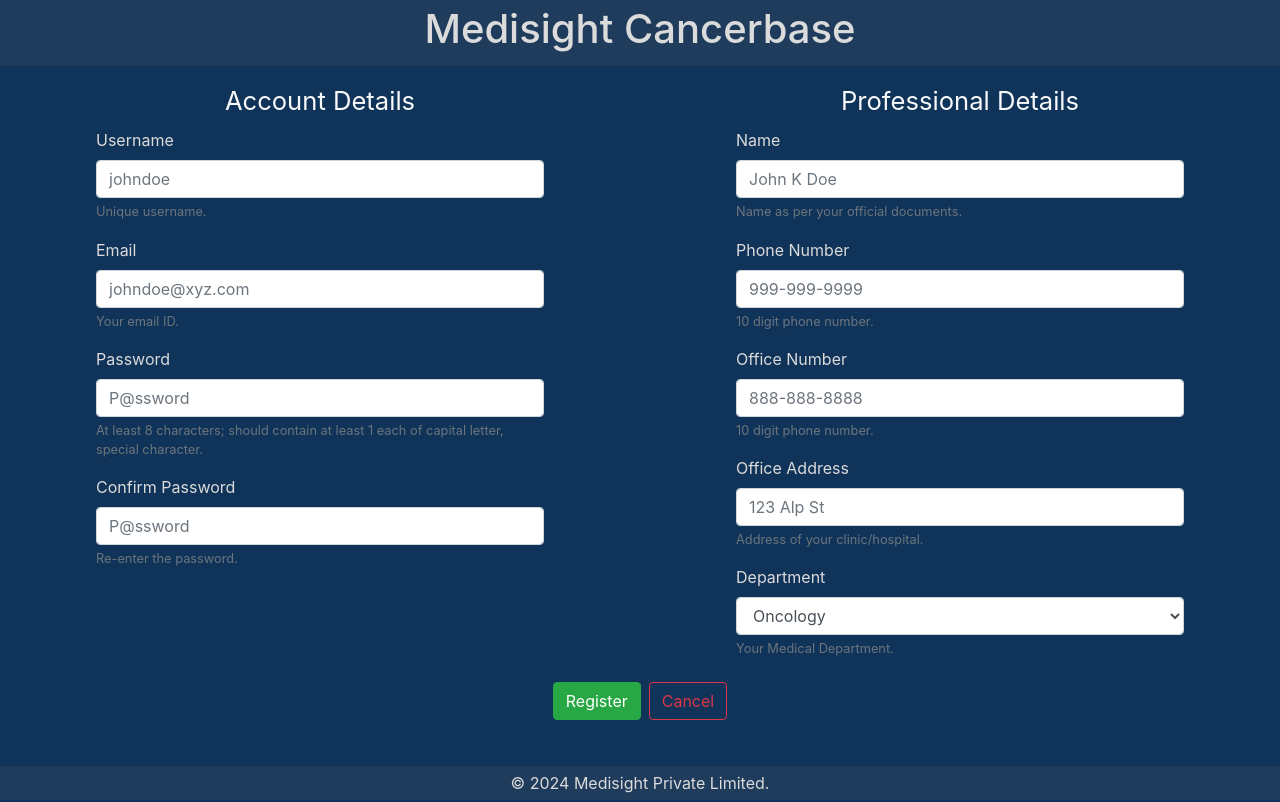
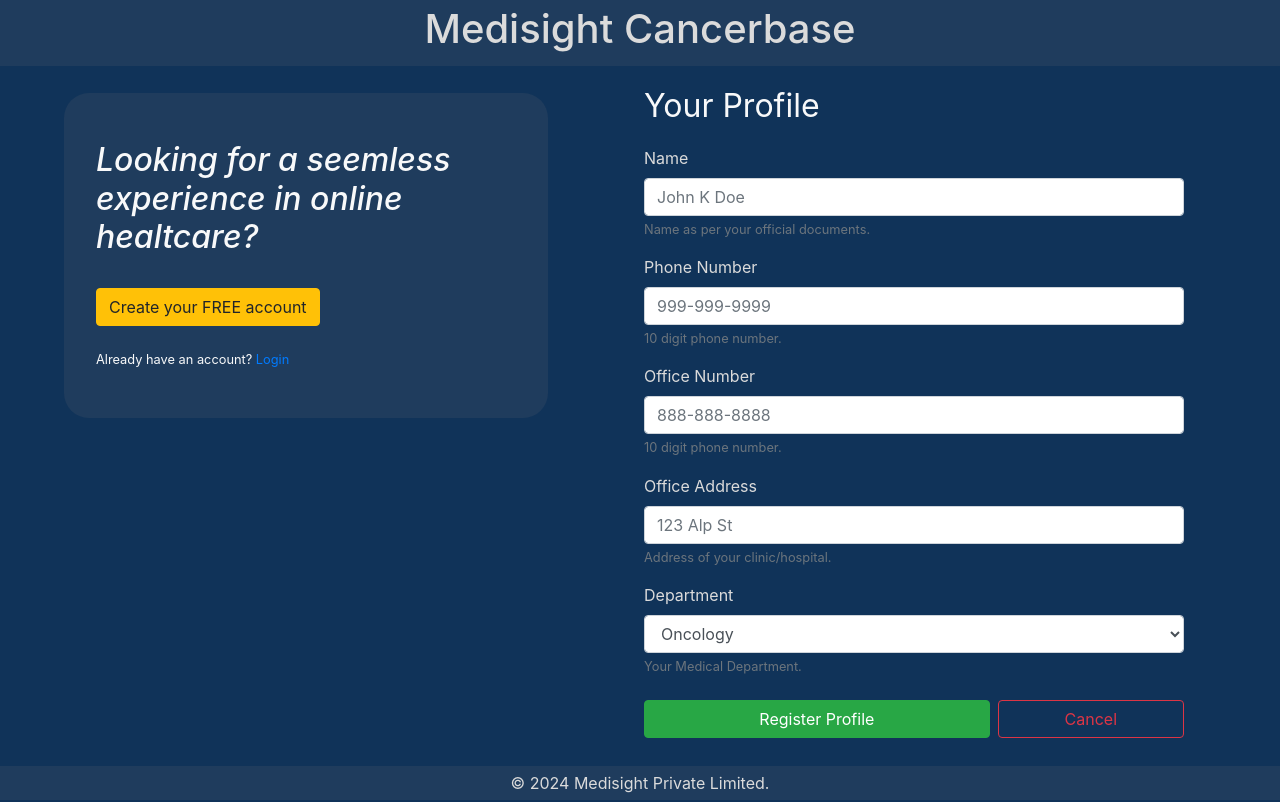
Before and after one commit to Manoj-E-S/DBMS-Medisight, a Flask app: page /registerDoctor in a window 1280 px wide. Run offline with Flask 3, Linux system fonts and the light colour scheme; parts of the project's set-up code (start-up, migrations or seed data) failed here and were passed over; some libraries are stand-ins or nearby versions.

Commit message:
Update registerDoctor page and fix the registration process to include validation

```diff
--- a/app.py
+++ b/app.py
@@ -39,7 +39,18 @@
 '''
 @app.route("/")
 def entry():
-    return render_template("enterSymptoms.html", select_elements=num_symptoms_selected)
+    if request.args.get("doctor_registered"):
+        return render_template(
+            "enterSymptoms.html",
+            select_elements=num_symptoms_selected,
+            doctor_registered=request.args["doctor_registered"]
+        )
+
+    return render_template(
+        "enterSymptoms.html",
+        select_elements=num_symptoms_selected,
+        doctor_registered="false"
+    )
 
 
 @app.route("/doctorDashboard")
@@ -50,7 +61,9 @@
 @app.route("/registerDoctor", methods=['POST', 'GET'])
 def registerDoctor():
     if request.method == 'POST':
-        data_dict = json.loads(request.data.decode())
+        data_dict = request.form
+
+        print(data_dict)
 
         doctor = Doctors(
             doctor_name=data_dict["doctorName"],
@@ -61,7 +74,8 @@
         )
         db.session.add(doctor)
         db.session.commit()
-        return jsonify({"status":"Doctor Registered Successfully"})
+        return redirect(url_for("entry", doctor_registered="true"))
+
 
     return render_template("registerDoctor.html")
 
--- a/static/css/main.css
+++ b/static/css/main.css
@@ -13,6 +13,7 @@
     margin: 0;
     padding: 0;
     background-color: var(--primary);
+    overflow-x: hidden;
 }
 
 label {
@@ -20,8 +21,9 @@
 }
 
 legend {
-    text-align: center;
-    font-size: 160%;
+    text-align: left;
+    margin-bottom: 1rem;
+    font-size: 200%;
 }
 
 .header,
--- a/static/css/registerDoctor.css
+++ b/static/css/registerDoctor.css
@@ -3,8 +3,23 @@
     width: 100vw;
 }
 
-.create-an-account,
+.create-an-account {
+    background-color: var(--primary-light);
+    border-radius: 25px;
+    width: 40%;
+    margin: 0.7rem 0 0 4rem;
+    padding: 0 2rem 0;
+}
+
 .professional-info {
-    width: 50%;
+    width: 60%;
     padding: 0 6rem 0;
 }
+
+#doctorRegister {
+    width: 65%;
+}
+
+#cancelRegister {
+    width: 35%;
+}
--- a/static/js/registerDoctor.js
+++ b/static/js/registerDoctor.js
@@ -1,31 +1,3 @@
-$("#doctorRegisterForm").submit((event) => {
-    event.preventDefault();
-
-    let sendData = {
-        departmentId: Number($("#departmentId").val()),
-        doctorName: $("#doctorName").val(),
-        doctorPhno: $("#doctorPhno").val(),
-        doctorOfficeNo: $("#doctorOfficeNo").val(),
-        doctorOfficeAddress: $("#doctorOfficeAddress").val(),
-    };
-
-    $.ajax({
-        type: 'POST',
-        url: "/registerDoctor",
-        dataType: "json",
-        contentType: "application/json; charset=utf-8",
-        data: JSON.stringify(sendData),
-        success: function (res) {
-            alert("Registered Successfully");
-            window.location.href = '/';
-        },
-        failure: function (err) {
-            alert("Registration Failed");
-            console.error(err);
-        }
-    });
-});
-
 $("#cancelRegister").click(() => {
     window.location.href = '/';
 });
--- a/templates/registerDoctor.html
+++ b/templates/registerDoctor.html
@@ -11,52 +11,37 @@
     <form id="doctorRegisterForm" action="/registerDoctor" method="post">
         <div class="box box-space-evenly form-holder">
             <div class="create-an-account">
-                <legend class="text-light">Account Details</legend>
-                <div class="form-group">
-                    <label for="username">Username</label>
-                    <input type="text" class="form-control" id="username" aria-describedby="usernameHelp" placeholder="johndoe">
-                    <small id="usernameHelp" class="form-text text-muted">Unique username.</small>
-                </div>
-                <div class="form-group">
-                    <label for="email">Email</label>
-                    <input type="email" class="form-control" id="email" aria-describedby="emailHelp" placeholder="johndoe@xyz.com">
-                    <small id="emailHelp" class="form-text text-muted">Your email ID.</small>
-                </div>
-                <div class="form-group">
-                    <label for="pswd">Password</label>
-                    <input type="password" class="form-control" id="pswd" aria-describedby="pswdHelp" placeholder="P@ssword">
-                    <small id="pswdHelp" class="form-text text-muted">At least 8 characters; should contain at least 1 each of capital letter, special character.</small>
-                </div>
-                <div class="form-group">
-                    <label for="cpswd">Confirm Password</label>
-                    <input type="password" class="form-control" id="cpswd" aria-describedby="cpswdHelp" placeholder="P@ssword">
-                    <small id="cpswdHelp" class="form-text text-muted">Re-enter the password.</small>
-                </div>
+                <em><h2 class="text-light pt-5">Looking for a seemless experience in online healtcare?</h2></em>
+                <button type="button" id="signupPageLink" class="btn btn-warning mt-4">Create your FREE account</button>
+                <small id="loginPageLink" class="form-text text-light mt-4 mb-5">
+                    Already have an account?&nbsp;<a href="/login">Login</a>
+                </small>
             </div>
             <div class="professional-info">
-                <legend class="text-light">Professional Details</legend>
+                <legend class="text-light">Your Profile</legend>
                 <div class="form-group">
                     <label for="doctorName">Name</label>
-                    <input type="text" class="form-control" id="doctorName" aria-describedby="nameHelp" placeholder="John K Doe">
+                    <input type="text" class="form-control" id="doctorName" name="doctorName" aria-describedby="nameHelp" placeholder="John K Doe" required>
                     <small id="nameHelp" class="form-text text-muted">Name as per your official documents.</small>
                 </div>
                 <div class="form-group">
                     <label for="doctorPhno">Phone Number</label>
-                    <input type="tel" pattern="[0-9]{3}-[0-9]{3}-[0-9]{4}" class="form-control" id="doctorPhno" aria-describedby="phnoHelp" placeholder="999-999-9999">
+                    <input type="tel" pattern="[0-9]{3}-[0-9]{3}-[0-9]{4}" class="form-control" id="doctorPhno" name="doctorPhno" aria-describedby="phnoHelp" placeholder="999-999-9999" required>
                     <small id="phnoHelp" class="form-text text-muted">10 digit phone number.</small>
                 </div>
                 <div class="form-group">
                     <label for="doctorOfficeNo">Office Number</label>
-                    <input type="tel" pattern="[0-9]{3}-[0-9]{3}-[0-9]{4}" class="form-control" id="doctorOfficeNo" aria-describedby="officeNoHelp" placeholder="888-888-8888">
+                    <input type="tel" pattern="[0-9]{3}-[0-9]{3}-[0-9]{4}" class="form-control" id="doctorOfficeNo" name="doctorOfficeNo" aria-describedby="officeNoHelp" placeholder="888-888-8888" required>
                     <small id="officeNoHelp" class="form-text text-muted">10 digit phone number.</small>
                 </div>
                 <div class="form-group">
                     <label for="doctorOfficeAddress">Office Address</label>
-                    <input type="text" class="form-control" id="doctorOfficeAddress" aria-describedby="addressHelp" placeholder="123 Alp St">
+                    <input type="text" class="form-control" id="doctorOfficeAddress" name="doctorOfficeAddress" aria-describedby="addressHelp" placeholder="123 Alp St" required>
                     <small id="addressHelp" class="form-text text-muted">Address of your clinic/hospital.</small>
                 </div>
+                <div class="form-group">
                     <label for="departmentId">Department</label>
-                <select class="form-control" id="departmentId" aria-describedby="departmentHelp">
+                    <select class="form-control" id="departmentId" name="departmentId" aria-describedby="departmentHelp" required>
                         <option value="2">Oncology</option>
                         <option value="3">Cardiology</option>
                         <option value="4">Gastroenterology</option>
@@ -70,10 +55,11 @@
                     </select>
                     <small id="departmentHelp" class="form-text text-muted">Your Medical Department.</small>
                 </div>
+                <div class="box mt-4 mb-5">
+                    <button type="submit" id="doctorRegister" class="btn btn-success mr-1">Register Profile</button>
+                    <button type="button" id="cancelRegister" class="btn btn-outline-danger ml-1">Cancel</button>
                 </div>
-        <div class="box mt-4 mb-5">
-            <button type="submit" id="doctorRegister" class="btn btn-success mr-1">Register</button>
-            <button type="button" id="cancelRegister" class="btn btn-outline-danger ml-1">Cancel</button>
+            </div>
         </div>
     </form>
 </div>
```
Also changed, not shown: static/js/enterSymptoms.js (+7 -1 lines), templates/enterSymptoms.html (+5 -2 lines), templates/signUp.html (added, +49 -0 lines), templates/login.html (added). Lines whose indentation alone changed are shown as unchanged.
